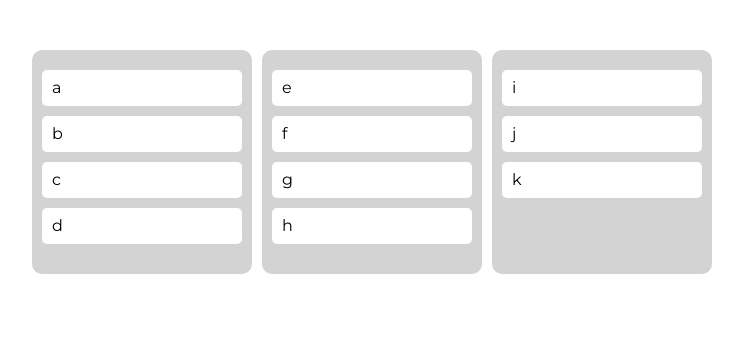
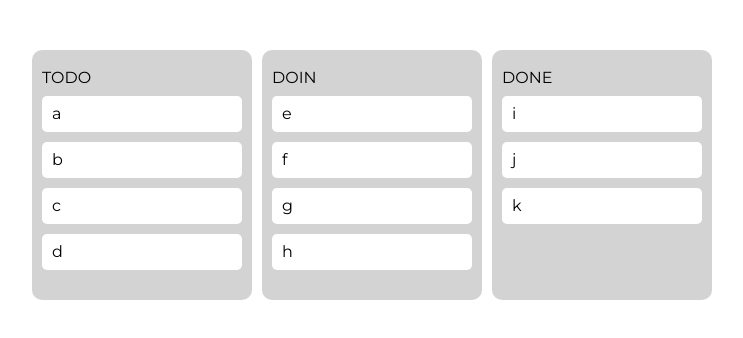
Before and after one commit to zizimoos/20220328_todo-hamburg, a React (Create React App) app: page / in a window 1280 px wide. Shown: the top 338 px of the page, without its empty margins (268-1011 px from the left). Built offline with nearby package versions, Linux system fonts and the light colour scheme.

Commit message:
cross board

```diff
--- a/src/App.tsx
+++ b/src/App.tsx
@@ -1,5 +1,5 @@
 import { createGlobalStyle } from "styled-components";
-import TodoApp from "./components/TodoApp";
+import TodoApp from "./TodoApp";
 
 const GlobalStyle = createGlobalStyle`
 /* http://meyerweb.com/eric/tools/css/reset/
--- a/src/components/TodoApp.tsx
+++ b/src/TodoApp.tsx
@@ -1,8 +1,8 @@
 import { DragDropContext, DropResult } from "react-beautiful-dnd";
 import { useRecoilState } from "recoil";
 import styled from "styled-components";
-import { todoListState } from "../atoms";
-import Board from "./Board";
+import { todoListState } from "./atoms";
+import Board from "./components/TodoBoard";
 
 const Wrapper = styled.div`
   width: 100vw;
@@ -28,12 +28,26 @@ function TodoApp() {
     if (!destination) {
       return;
     }
-    // if (source.droppableId === destination.droppableId) {
-    //   const newTodos = [...todos];
-    //   const target = newTodos.splice(source.index, 1);
-    //   newTodos.splice(destination.index, 0, ...target);
-    //   setTodos(newTodos);
-    // }
+    if (source.droppableId === destination.droppableId) {
+      const newTodos = [...todos[source.droppableId]];
+      const target = newTodos.splice(source.index, 1);
+      newTodos.splice(destination.index, 0, ...target);
+      setTodos((prevTodos) => ({
+        ...prevTodos,
+        [source.droppableId]: newTodos,
+      }));
+    }
+    if (source.droppableId !== destination.droppableId) {
+      const sourceTodos = [...todos[source.droppableId]];
+      const target = sourceTodos.splice(source.index, 1);
+      const destiTodos = [...todos[destination.droppableId]];
+      destiTodos.splice(destination.index, 0, ...target);
+      setTodos((prevTodos) => ({
+        ...prevTodos,
+        [destination.droppableId]: destiTodos,
+        [source.droppableId]: sourceTodos,
+      }));
+    }
   };
 
   return (
--- a/src/components/Board.tsx
+++ /dev/null
@@ -1,32 +0,0 @@
-import { Droppable } from "react-beautiful-dnd";
-import styled from "styled-components";
-import DragableCard from "./DragableCard";
-
-const BoardWrapper = styled.div`
-  min-height: 200px;
-  padding: 20px 10px;
-  border-radius: 10px;
-  background-color: ${({ theme }) => theme.colors.boardColor};
-`;
-
-interface IBoardProps {
-  todos: string[];
-  boardId: string;
-}
-
-function Board({ todos, boardId }: IBoardProps) {
-  return (
-    <Droppable droppableId={boardId}>
-      {(provided) => (
-        <BoardWrapper ref={provided.innerRef} {...provided.droppableProps}>
-          {todos.map((todo, index) => (
-            <DragableCard key={todo} todo={todo} index={index} />
-          ))}
-          {provided.placeholder}
-        </BoardWrapper>
-      )}
-    </Droppable>
-  );
-}
-
-export default Board;
--- /dev/null
+++ b/src/components/TodoBoard.tsx
@@ -0,0 +1,37 @@
+import { Droppable } from "react-beautiful-dnd";
+import styled from "styled-components";
+import DragableCard from "./DragableCard";
+
+const BoardWrapper = styled.div`
+  min-height: 200px;
+  padding: 20px 10px;
+  border-radius: 10px;
+  background-color: ${({ theme }) => theme.colors.boardColor};
+`;
+const Title = styled.div`
+  margin-bottom: 10px;
+`;
+interface IBoardProps {
+  todos: string[];
+  boardId: string;
+}
+
+function TodoBoard({ todos, boardId }: IBoardProps) {
+  return (
+    <BoardWrapper>
+      <Title>{boardId}</Title>
+      <Droppable droppableId={boardId}>
+        {(provided) => (
+          <div ref={provided.innerRef} {...provided.droppableProps}>
+            {todos.map((todo, index) => (
+              <DragableCard key={todo} todo={todo} index={index} />
+            ))}
+            {provided.placeholder}
+          </div>
+        )}
+      </Droppable>
+    </BoardWrapper>
+  );
+}
+
+export default TodoBoard;
```
